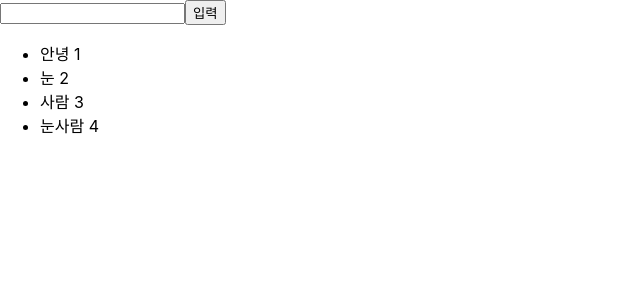
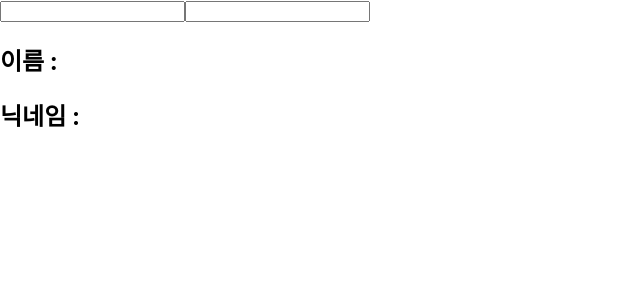
Before and after one commit to ParkDooWon/React-Practice, a React (Create React App) app: page / in a window 1280 px wide. Shown: the top 300 px of the page, without its empty margins (0-640 px from the left). Built offline with nearby package versions, Linux system fonts and the light colour scheme.

Commit message:
feat: useEffect 실습
- 렌더링마다 특정 작업을 실행하도록 하는 Hook
- 마운트, 업데이트, 언마운트에 따라서 특정 작업을 할 수 있다.
- 마운트 후, 업데이트 직전, 언마운트 전 등과 같이 정확한 시점을 정할 수 있다.

```diff
--- a/src/App.js
+++ b/src/App.js
@@ -1,6 +1,5 @@
 import React from 'react';
-// import EventPractice from "./EventPractice";
-import IterationSample from "./IterationSample";
+import Info from "./Info";
 
 function App() {
   const names = ['doo', 'ab', 'c'];
@@ -8,7 +7,7 @@ function App() {
   console.log(t);
 
   return (
-      <IterationSample/>
+      <Info/>
   );
 }
 
--- /dev/null
+++ b/src/Info.js
@@ -0,0 +1,38 @@
+import React, {useState, useEffect} from 'react';
+
+const Info = () => {
+    const [name, setName] = useState('');
+    const [nickname, setNickname] = useState('');
+
+    useEffect(() => {
+        console.log('Effect');
+        console.log(name);
+        return () => {
+            console.log('clean up');
+            console.log(name);
+        };
+    },[name]);
+
+    const onChangeName = e => {
+        setName(e.target.value);
+    }
+
+    const onChangeNickname = e => {
+        setNickname(e.target.value);
+    }
+
+    return (
+        <div>
+            <div>
+                <input  onChange={onChangeName}/>
+                <input onChange={onChangeNickname}/>
+            </div>
+            <div>
+                <h2>이름 : {name}</h2>
+                <h2>닉네임 : {nickname}</h2>
+            </div>
+        </div>
+    )
+}
+
+export default Info;
```
